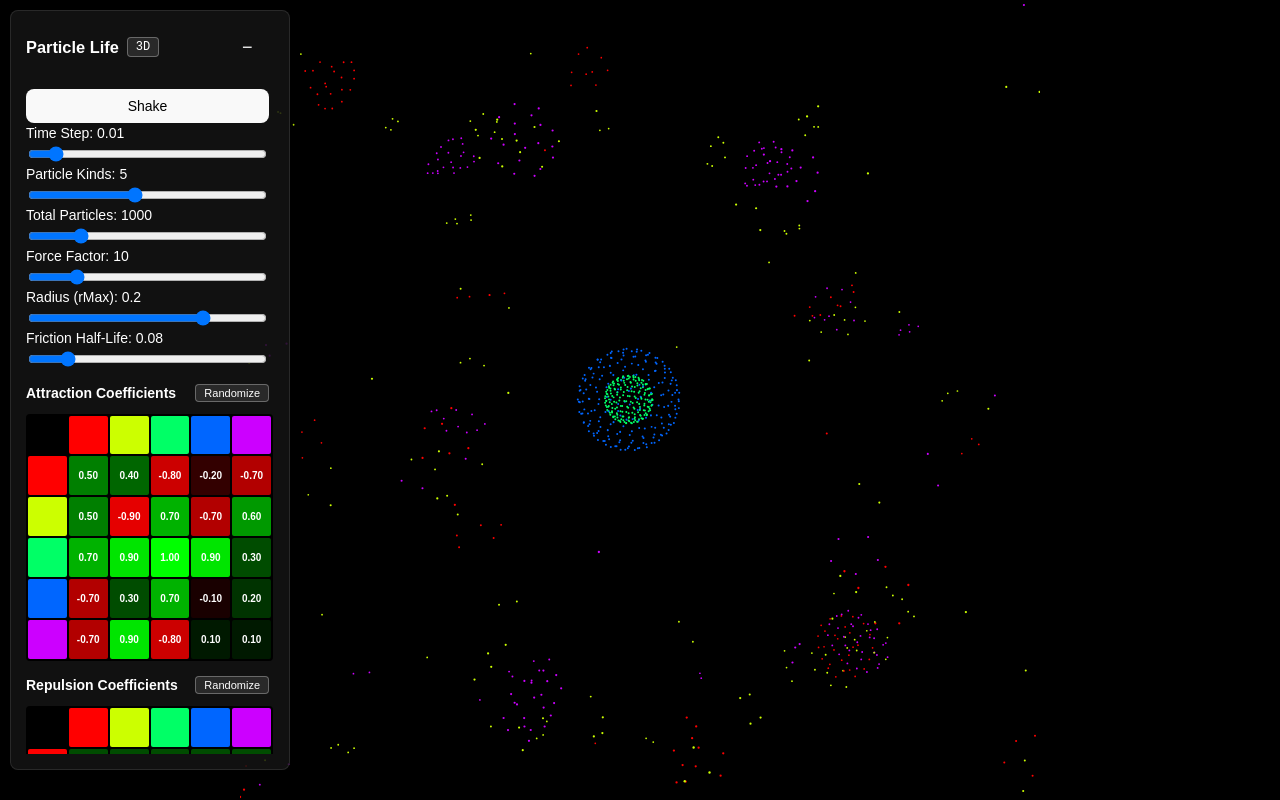
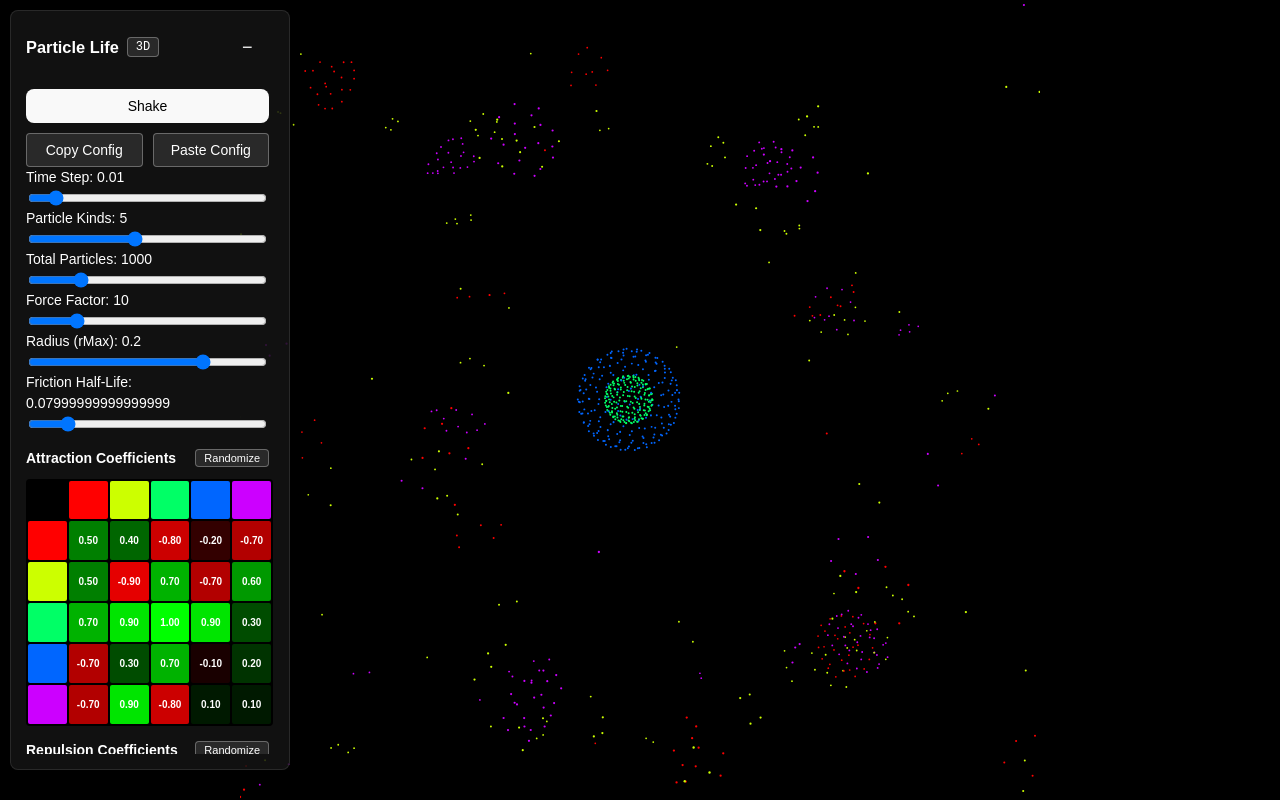
Before and after one commit to rockclimber147/Particle-Life-3D, a React (Vite) app: page / in a window 1280 px wide. Built offline with nearby package versions, Linux system fonts and the light colour scheme.

Commit message:
add sim presets to copy and paste

```diff
--- a/src/components/ControlPanel.tsx
+++ b/src/components/ControlPanel.tsx
@@ -2,18 +2,33 @@ import type { SimState, SimActions } from "../types/Sim";
 import { SIM_LIMITS } from "../constants/SimConstants";
 import NumericLabelSlider from "./LabelSlider";
 import MatrixManipulator from "./MatrixManipulator";
-import { useState } from "react";
+import { useState, type CSSProperties } from "react";
+import { decodePreset, encodePreset, frictionHalfLifeFromFactor } from "../utils/SimPresetCodec";
 
 export type ControlPanelProps = {
   state: SimState;
   actions: SimActions;
+  configKey: number;
+  onPresetApplied?: () => void;
+};
+
+const presetButtonStyle: CSSProperties = {
+  flex: 1,
+  padding: "8px",
+  cursor: "pointer",
+  backgroundColor: "rgba(255,255,255,0.1)",
+  border: "1px solid rgba(255,255,255,0.3)",
+  borderRadius: "4px",
+  color: "white",
 };
 
 export default function ControlPanel(props: ControlPanelProps) {
   const [_, setTick] = useState(0);
+  const [presetMessage, setPresetMessage] = useState<string | null>(null);
 
   const actions = props.actions;
   const sim = props.state;
+  const sliderKey = `${props.configKey}-${_}`;
 
   const handleMatrixUpdate = (
     matrix: Float32Array,
@@ -50,6 +65,37 @@ export default function ControlPanel(props: ControlPanelProps) {
     return `rgba(0, 0, 0, 1)`;
   };
 
+  const showPresetMessage = (message: string) => {
+    setPresetMessage(message);
+    window.setTimeout(() => setPresetMessage(null), 2000);
+  };
+
+  const handleCopyPreset = async () => {
+    try {
+      await navigator.clipboard.writeText(encodePreset(actions.exportPreset()));
+      showPresetMessage("Copied to clipboard");
+    } catch {
+      showPresetMessage("Failed to copy");
+    }
+  };
+
+  const handlePastePreset = async () => {
+    try {
+      const text = await navigator.clipboard.readText();
+      const result = decodePreset(text);
+      if (!result.ok) {
+        showPresetMessage(result.error);
+        return;
+      }
+      actions.applyPreset(result.preset);
+      setTick((t) => t + 1);
+      props.onPresetApplied?.();
+      showPresetMessage("Preset applied");
+    } catch {
+      showPresetMessage("Failed to paste");
+    }
+  };
+
   return (
     <>
       <div style={{ display: "flex", gap: "10px", marginTop: "5px" }}>
@@ -61,7 +107,28 @@ export default function ControlPanel(props: ControlPanelProps) {
         </button>
       </div>
 
+      <div style={{ display: "flex", gap: "10px", marginTop: "10px" }}>
+        <button style={presetButtonStyle} onClick={handleCopyPreset}>
+          Copy Config
+        </button>
+        <button style={presetButtonStyle} onClick={handlePastePreset}>
+          Paste Config
+        </button>
+      </div>
+      {presetMessage && (
+        <p
+          style={{
+            margin: "8px 0 0",
+            fontSize: "12px",
+            color: "rgba(255,255,255,0.7)",
+          }}
+        >
+          {presetMessage}
+        </p>
+      )}
+
       <NumericLabelSlider
+        key={`timeStep-${sliderKey}`}
         title="Time Step"
         initialValue={sim.timeStep}
         min={SIM_LIMITS.MIN_TIMESTEP}
@@ -71,6 +138,7 @@ export default function ControlPanel(props: ControlPanelProps) {
       />
 
       <NumericLabelSlider
+        key={`particleKinds-${sliderKey}`}
         title="Particle Kinds"
         initialValue={sim.particleKinds}
         min={SIM_LIMITS.MIN_KINDS}
@@ -80,6 +148,7 @@ export default function ControlPanel(props: ControlPanelProps) {
       />
 
       <NumericLabelSlider
+        key={`numParticles-${sliderKey}`}
         title="Total Particles"
         initialValue={sim.numParticles}
         min={SIM_LIMITS.MIN_PARTICLES}
@@ -89,6 +158,7 @@ export default function ControlPanel(props: ControlPanelProps) {
       />
 
       <NumericLabelSlider
+        key={`forceFactor-${sliderKey}`}
         title="Force Factor"
         initialValue={sim.forceFactor}
         min={SIM_LIMITS.MIN_FORCE}
@@ -98,6 +168,7 @@ export default function ControlPanel(props: ControlPanelProps) {
       />
 
       <NumericLabelSlider
+        key={`rMax-${sliderKey}`}
         title="Radius (rMax)"
         initialValue={sim.rMax}
         min={SIM_LIMITS.MIN_RMAX}
@@ -107,8 +178,12 @@ export default function ControlPanel(props: ControlPanelProps) {
       />
 
       <NumericLabelSlider
+        key={`frictionHalfLife-${sliderKey}`}
         title="Friction Half-Life"
-        initialValue={SIM_LIMITS.DEFAULT_FRICTION_HL}
+        initialValue={frictionHalfLifeFromFactor(
+          sim.timeStep,
+          sim.frictionFactor,
+        )}
         min={SIM_LIMITS.MIN_FRICTION_HL}
         max={SIM_LIMITS.MAX_FRICTION_HL}
         step={0.01}
@@ -116,6 +191,7 @@ export default function ControlPanel(props: ControlPanelProps) {
       />
 
       <MatrixManipulator
+        key={`attraction-${sliderKey}`}
         title="Attraction Coefficients"
         matrix={sim.attractionCoefficientMatrix}
         particleKinds={sim.particleKinds}
@@ -128,6 +204,7 @@ export default function ControlPanel(props: ControlPanelProps) {
       />
 
       <MatrixManipulator
+        key={`beta-${sliderKey}`}
         title="Repulsion Coefficients"
         matrix={sim.betaCoefficientMatrix}
         particleKinds={sim.particleKinds}
--- a/src/components/Simulation.tsx
+++ b/src/components/Simulation.tsx
@@ -12,6 +12,7 @@ export default function ParticleLifeSimulation() {
   const canvasRef = useRef<HTMLCanvasElement>(null);
   const [isCollapsed, setIsCollapsed] = useState(false);
   const [is2DUI, setIs2DUI] = useState(false);
+  const [configKey, setConfigKey] = useState(0);
 
   const maxNumParticles = SIM_LIMITS.MAX_PARTICLES;
   const defaultNumParticles = SIM_LIMITS.DEFAULT_PARTICLES;
@@ -186,7 +187,15 @@ export default function ParticleLifeSimulation() {
               scrollbarColor: "#444 transparent",
             }}
           >
-            <ControlPanel state={sim.current} actions={engine.actions} />
+            <ControlPanel
+              state={sim.current}
+              actions={engine.actions}
+              configKey={configKey}
+              onPresetApplied={() => {
+                setIs2DUI(engine.getIs2D());
+                setConfigKey((k) => k + 1);
+              }}
+            />
           </div>
         )}
       </div>
--- a/src/types/Sim.ts
+++ b/src/types/Sim.ts
@@ -17,6 +17,8 @@ export type SimState = {
   velocitiesZ: Float32Array;
 };
 
+import type { SimPreset } from "./SimPreset";
+
 export type SimActions = {
   updateTimeStep: (val: number) => void;
   updateParticleKinds: (val: number) => void;
@@ -24,6 +26,8 @@ export type SimActions = {
   updateForceFactor: (val: number) => void;
   updateMaxRadius: (val: number) => void;
   updateFrictionHalfLife: (val: number) => void;
+  exportPreset: () => SimPreset;
+  applyPreset: (preset: SimPreset) => void;
   setRandomVelocities: () => void;
   updateMatrixValueAtCoords: (
     matrix: Float32Array,
--- /dev/null
+++ b/src/types/SimPreset.ts
@@ -0,0 +1,15 @@
+export const SIM_PRESET_VERSION = 1;
+
+/** Serializable simulation settings (excludes runtime particle state). */
+export type SimPreset = {
+  version: typeof SIM_PRESET_VERSION;
+  timeStep: number;
+  particleKinds: number;
+  numParticles: number;
+  forceFactor: number;
+  rMax: number;
+  frictionHalfLife: number;
+  is2D: boolean;
+  attractionMatrix: number[];
+  betaMatrix: number[];
+};
--- /dev/null
+++ b/src/utils/SimPresetCodec.ts
@@ -0,0 +1,130 @@
+import { SIM_LIMITS } from "../constants/SimConstants";
+import type { SimPreset } from "../types/SimPreset";
+import { SIM_PRESET_VERSION } from "../types/SimPreset";
+import type { SimState } from "../types/Sim";
+
+export type PresetDecodeResult =
+  | { ok: true; preset: SimPreset }
+  | { ok: false; error: string };
+
+export function frictionHalfLifeFromFactor(
+  timeStep: number,
+  frictionFactor: number,
+): number {
+  if (frictionFactor <= 0 || frictionFactor >= 1) {
+    return SIM_LIMITS.DEFAULT_FRICTION_HL;
+  }
+  return (timeStep * Math.log(0.5)) / Math.log(frictionFactor);
+}
+
+export function createPresetFromState(
+  state: SimState,
+  is2D: boolean,
+): SimPreset {
+  return {
+    version: SIM_PRESET_VERSION,
+    timeStep: state.timeStep,
+    particleKinds: state.particleKinds,
+    numParticles: state.numParticles,
+    forceFactor: state.forceFactor,
+    rMax: state.rMax,
+    frictionHalfLife: frictionHalfLifeFromFactor(
+      state.timeStep,
+      state.frictionFactor,
+    ),
+    is2D,
+    attractionMatrix: Array.from(state.attractionCoefficientMatrix),
+    betaMatrix: Array.from(state.betaCoefficientMatrix),
+  };
+}
+
+export function encodePreset(preset: SimPreset): string {
+  return JSON.stringify(preset);
+}
+
+export function decodePreset(text: string): PresetDecodeResult {
+  let raw: unknown;
+  try {
+    raw = JSON.parse(text.trim());
+  } catch {
+    return { ok: false, error: "Invalid preset format" };
+  }
+
+  const preset = migratePreset(raw);
+  if (!preset) {
+    return { ok: false, error: "Unsupported or unknown preset version" };
+  }
+
+  const error = validatePreset(preset);
+  if (error) {
+    return { ok: false, error };
+  }
+
+  return { ok: true, preset };
+}
+
+function migratePreset(raw: unknown): SimPreset | null {
+  if (typeof raw !== "object" || raw === null) return null;
+
+  const candidate = raw as Partial<SimPreset>;
+  if (candidate.version === SIM_PRESET_VERSION) {
+    return candidate as SimPreset;
+  }
+
+  // Future: add version migrations here (e.g. v1 -> v2).
+  return null;
+}
+
+export function validatePreset(preset: SimPreset): string | null {
+  const {
+    timeStep,
+    particleKinds,
+    numParticles,
+    forceFactor,
+    rMax,
+    frictionHalfLife,
+    attractionMatrix,
+    betaMatrix,
+  } = preset;
+
+  if (
+    timeStep < SIM_LIMITS.MIN_TIMESTEP ||
+    timeStep > SIM_LIMITS.MAX_TIMESTEP
+  ) {
+    return "Time step is out of range";
+  }
+  if (
+    particleKinds < SIM_LIMITS.MIN_KINDS ||
+    particleKinds > SIM_LIMITS.MAX_KINDS
+  ) {
+    return "Particle kinds is out of range";
+  }
+  if (
+    numParticles < SIM_LIMITS.MIN_PARTICLES ||
+    numParticles > SIM_LIMITS.MAX_PARTICLES
+  ) {
+    return "Particle count is out of range";
+  }
+  if (forceFactor < SIM_LIMITS.MIN_FORCE || forceFactor > SIM_LIMITS.MAX_FORCE) {
+    return "Force factor is out of range";
+  }
+  if (rMax < SIM_LIMITS.MIN_RMAX || rMax > SIM_LIMITS.MAX_RMAX) {
+    return "Radius is out of range";
+  }
+  if (
+    frictionHalfLife < SIM_LIMITS.MIN_FRICTION_HL ||
+    frictionHalfLife > SIM_LIMITS.MAX_FRICTION_HL
+  ) {
+    return "Friction half-life is out of range";
+  }
+
+  const expectedMatrixSize = particleKinds * particleKinds;
+  if (attractionMatrix.length !== expectedMatrixSize) {
+    return "Attraction matrix size does not match particle kinds";
+  }
+  if (betaMatrix.length !== expectedMatrixSize) {
+    return "Repulsion matrix size does not match particle kinds";
+  }
+
+  return null;
+}
--- a/src/utils/SimulationEngine.ts
+++ b/src/utils/SimulationEngine.ts
@@ -4,7 +4,9 @@ import {
   randomizeInPlace,
 } from "./MatrixHelper";
 import type { SimActions, SimState } from "../types/Sim";
+import type { SimPreset } from "../types/SimPreset";
 import { SIM_LIMITS } from "../constants/SimConstants";
+import { createPresetFromState } from "./SimPresetCodec";
 import { UniormGridPartition } from "./UniformGridPartition";
 
 export class SimulationEngine {
@@ -42,8 +44,24 @@ export class SimulationEngine {
         matrix[this.s.particleKinds * i + j] = newVal;
       },
       randomizeMatrix: randomizeInPlace,
+      exportPreset: () => createPresetFromState(this.s, this.is2D),
+      applyPreset: this.applyPreset,
     };
   }
+
+  applyPreset = (preset: SimPreset): void => {
+    const s = this.s;
+    s.timeStep = preset.timeStep;
+    s.particleKinds = preset.particleKinds;
+    s.attractionCoefficientMatrix = new Float32Array(preset.attractionMatrix);
+    s.betaCoefficientMatrix = new Float32Array(preset.betaMatrix);
+    s.numParticles = preset.numParticles;
+    s.forceFactor = preset.forceFactor;
+    this.updateRMax(preset.rMax);
+    s.frictionFactor = Math.pow(0.5, s.timeStep / preset.frictionHalfLife);
+    this.setIs2D(preset.is2D);
+    this.resetParticles();
+  };
 
   updateParticleKinds = (val: number) => {
     this.s.particleKinds = val;
@@ -209,10 +227,14 @@ export class SimulationEngine {
   }
 
   toggle3rdDimension() {
-    console.log("toggling...")
-    this.is2D = !this.is2D;
-    if (!this.is2D) this.set3D();
-    else this.set2D();
+    this.setIs2D(!this.is2D);
+  }
+
+  setIs2D(is2D: boolean): void {
+    if (this.is2D === is2D) return;
+    this.is2D = is2D;
+    if (is2D) this.set2D();
+    else this.set3D();
   }
 
   set2D() {
```
